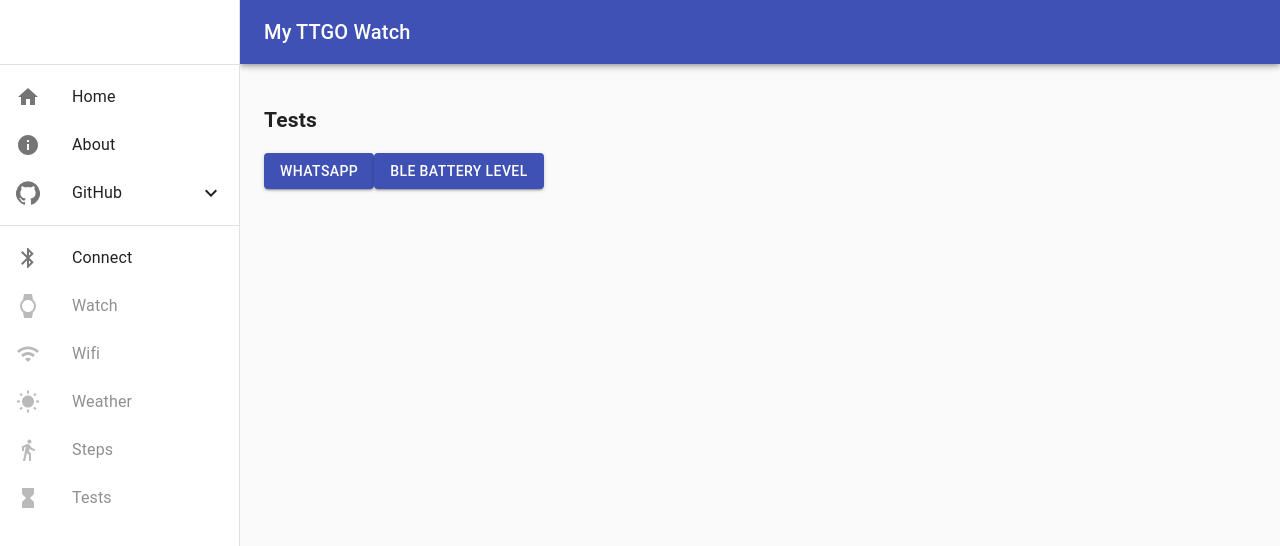
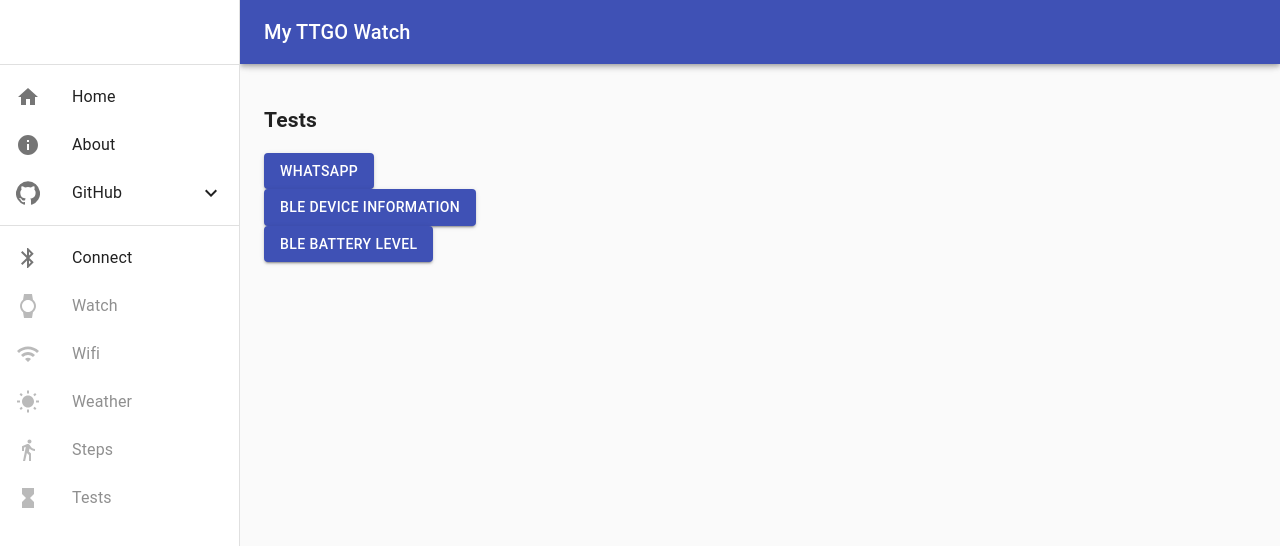
Before and after one commit to chrismcna/My-TTGO-Watch-Site, a React (Create React App) app: page /device/tests in a window 1280 px wide. Shown: the top 546 px of the page. Built offline with nearby package versions, Linux system fonts and the light colour scheme.

Commit message:
Added BLE device information test

```diff
--- a/src/components/nav-menu.js
+++ b/src/components/nav-menu.js
@@ -50,7 +50,7 @@ export default props => {
 
 
     var onBluetoothConnectClick = React.useCallback(() => {
-        navigator.bluetooth.requestDevice({ filters: [{ services: ['battery_service', '6e400001-b5a3-f393-e0a9-e50e24dcca9e'] }] })
+        navigator.bluetooth.requestDevice({ filters: [{ services: ['device_information', 'battery_service', '6e400001-b5a3-f393-e0a9-e50e24dcca9e'] }] })
             .then(device => {
                 device.addEventListener('gattserverdisconnected', () => setBluetoothDevice(null));
                 setBluetoothDevice(device);
--- a/src/pages/device/tests.js
+++ b/src/pages/device/tests.js
@@ -17,7 +17,7 @@ export default props => {
             .then(service => {
                 return service.getCharacteristic('6e400002-b5a3-f393-e0a9-e50e24dcca9e');
             })
-        .then(characteristic  => {
+            .then(characteristic => {
 
                 const enc = new TextEncoder();
                 return characteristic.writeValue(enc.encode('GB:{"t":"notify","src":"Whatsapp"} \n'))
@@ -29,6 +29,43 @@ export default props => {
 
     }, [bluetoothDevice]);
 
+    const handleBleDeviceInformation = React.useCallback(() => {
+        bluetoothDevice.gatt.connect()
+            .then(server => {
+                return server.getPrimaryService('device_information');
+            })
+            .then(service => {
+                return service.getCharacteristics();
+            })
+            .then(characteristics => {
+                let decoder = new TextDecoder('utf-8');
+                let queue = Promise.resolve();
+                let promises = characteristics.map(characteristic => {
+                    switch (characteristic.uuid) {
+
+                        case window.BluetoothUUID.getCharacteristic('manufacturer_name_string'):
+                            queue = queue.then(_ => characteristic.readValue()).then(value => {
+                                return 'Manufacturer Name String: ' + decoder.decode(value);
+                            });
+                            return queue;
+                        case window.BluetoothUUID.getCharacteristic('firmware_revision_string'):
+                            queue = queue.then(_ => characteristic.readValue()).then(value => {
+                                return'Software Revision String: ' + decoder.decode(value);
+                            });
+                            return queue;
+                        default:
+                            return Promise.resolve("Unhandled characteristic - " + characteristic.uuid);
+                    }
+                })
+
+                return Promise.all(promises);
+            })
+            .then(results => {
+                alert(results.join('. '));
+            }).catch(error => {
+                alert('Argh! ' + error);
+            });
+    }, [bluetoothDevice]);
 
     const handleBleBatteryLevel = React.useCallback(() => {
         bluetoothDevice.gatt.connect()
@@ -38,7 +75,7 @@ export default props => {
             .then(service => {
                 return service.getCharacteristic('battery_level');
             })
-        .then(characteristic  => {
+            .then(characteristic => {
                 return characteristic.readValue();
             })
             .then(value => {
@@ -50,13 +87,23 @@ export default props => {
 
     }, [bluetoothDevice]);
 
+
+
+
+
+
     return (
         <>
             <h2>Tests</h2>
 
             <Button type="submit" variant="contained" color="primary" onClick={handleWhatsAppTest}>Whatsapp</Button>
+            <br/>
+
+            <Button type="submit" variant="contained" color="primary" onClick={handleBleDeviceInformation}>BLE Device information</Button>
+            <br/>
 
             <Button type="submit" variant="contained" color="primary" onClick={handleBleBatteryLevel}>BLE Battery Level</Button>
+            <br/>
 
         </>
     );
```
Lines whose indentation alone changed are shown as unchanged.
